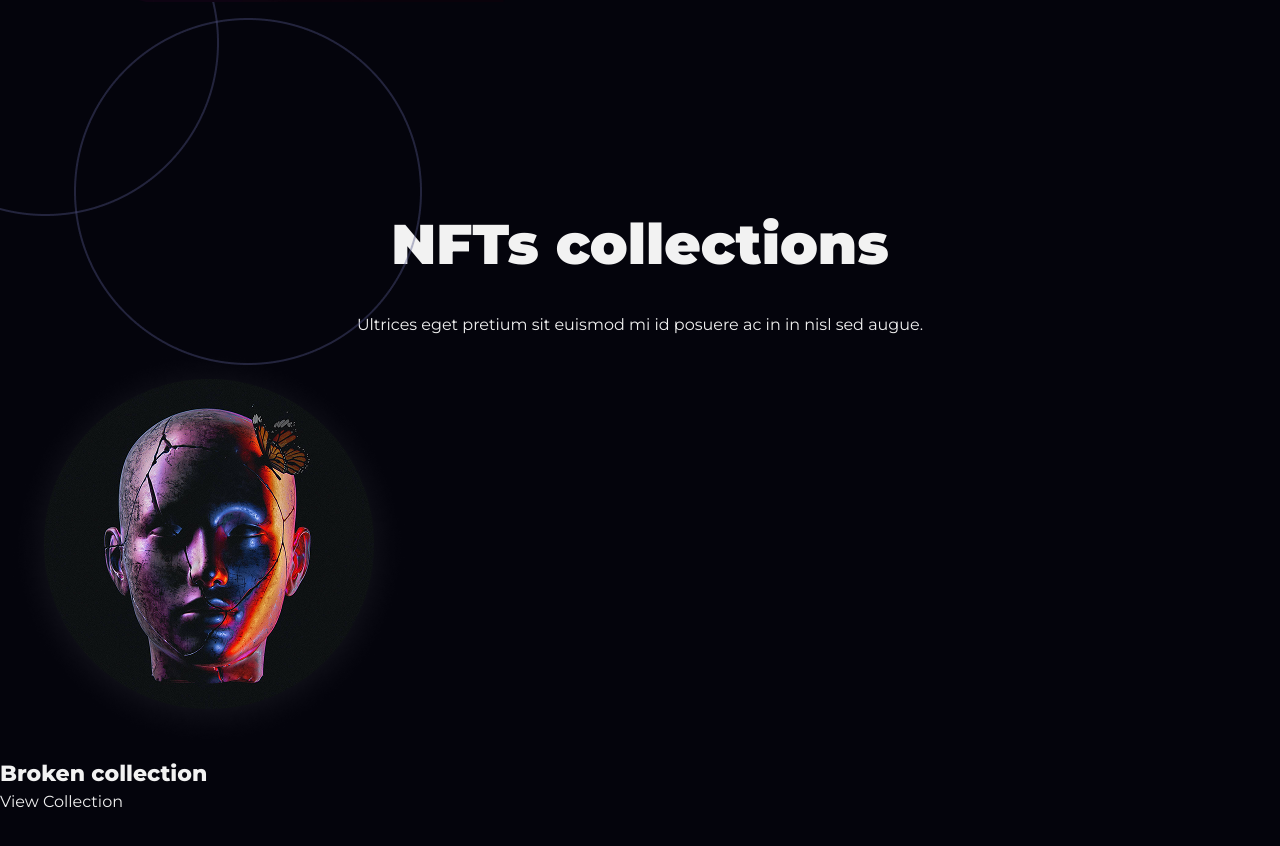
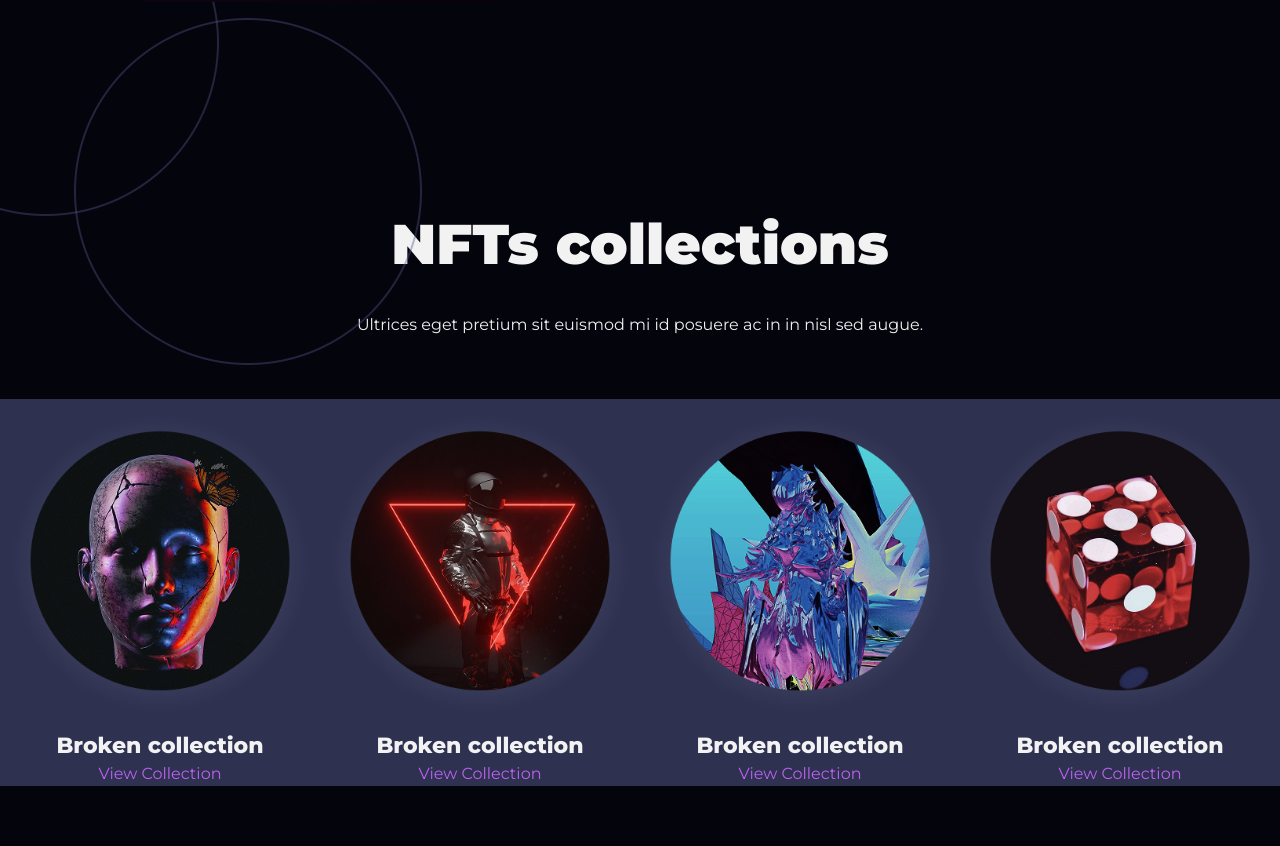
Before and after one commit to Riajul-56/NextGen, a React (Vite) app: page / in a window 1280 px wide. Shown: the part 3618-4464 px from the top of the page. Built offline with nearby package versions, Linux system fonts and the light colour scheme.

Commit message:
Collection section completed

```diff
--- a/src/components/Collection/CollectionCard.jsx
+++ b/src/components/Collection/CollectionCard.jsx
@@ -1,15 +1,18 @@
 import React from "react";
-import collection_1 from "../../assets/collection_1.png"
 import { Link } from "react-router";
+import Flex from "../Flex";
 
-const CollectionCard = () => {
+const CollectionCard = ({ img, h2 }) => {
   return (
-    <div>
-      <img src={collection_1} />
-      <h2 className="font-extrabold text-[22px] text-text_title">
-        Broken collection
-      </h2>
-      <Link>View Collection</Link>
+    <div className="bg-[#2E3150]">
+      <img
+        src={img}
+        className="w-[330px] h-[330px] object-cover border border-[#2E3150]"
+      />
+      <Flex className="flex-col items-center">
+        <h2 className="font-extrabold text-[22px] text-text_title">{h2}</h2>
+        <Link className="text-[#BC61F3]">View Collection</Link>
+      </Flex>
     </div>
   );
 };
--- a/src/components/Collection/CollectionContainer.jsx
+++ b/src/components/Collection/CollectionContainer.jsx
@@ -1,13 +1,20 @@
 import React from "react";
 import Flex from "../Flex";
 import CollectionCard from "./CollectionCard";
+import collection_1 from "../../assets/collection_1.png";
+import collection_2 from "../../assets/collection_2.png";
+import collection_3 from "../../assets/collection_3.png";
+import collection_4 from "../../assets/collection_4.png";
 
 const CollectionContainer = () => {
   return (
-    <Flex>
-        <CollectionCard />
+    <Flex className="justify-between">
+      <CollectionCard img={collection_1} h2={"Broken collection"} />
+      <CollectionCard img={collection_2} h2={"Broken collection"} />
+      <CollectionCard img={collection_3} h2={"Broken collection"} />
+      <CollectionCard img={collection_4} h2={"Broken collection"} />
     </Flex>
-  )
+  );
 };
 
 export default CollectionContainer;
--- a/src/sections/Collection.jsx
+++ b/src/sections/Collection.jsx
@@ -10,7 +10,7 @@ const Collection = () => {
       <Container>
         <Flex className="flex-col items-center">
           <Title title={"NFTs collections"} className="text-text_title" />
-          <p className="mt-6 text-center leading-[183%] ">
+          <p className="mt-6 text-center leading-[183%] mb-15">
             Ultrices eget pretium sit euismod mi id posuere ac in in nisl sed
             augue.
           </p>
```
